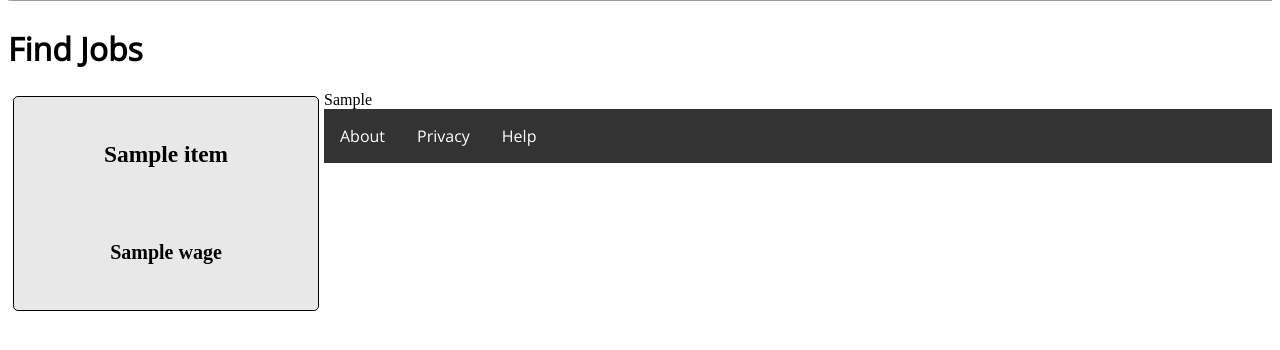
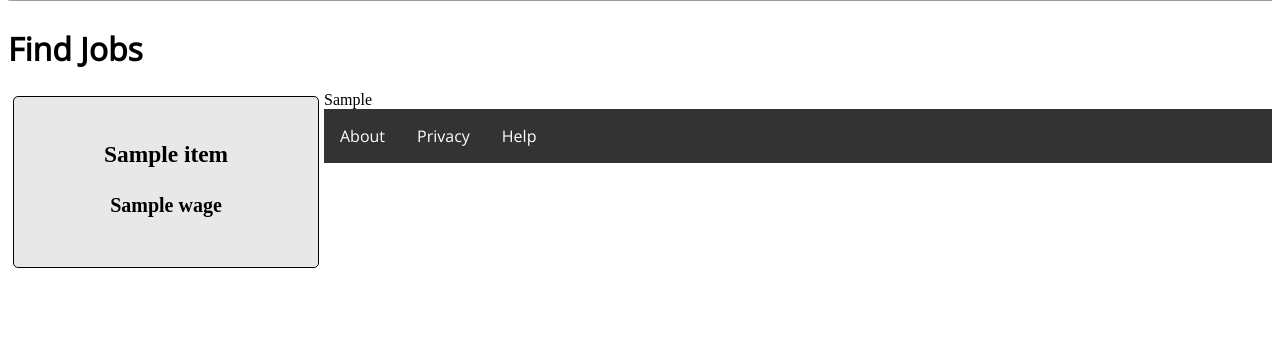
Before and after one commit to maya1amyx/YayTaskSF, a Python web app: template templates/FindJobs.html in a window 1280 px wide. Shown: the part 298-648 px from the top of the page. Run offline with Jinja, Linux system fonts and the light colour scheme; the template is opened without the code that fills it: most values are stand-ins (such as "Sample title", 1, 10 or a date in 2020).

Commit message:
more stuff

```diff
--- a/assets/styles.css
+++ b/assets/styles.css
@@ -59,6 +59,7 @@ p {
   margin:5px;
   word-wrap:normal;
   background-color: #e8e8e8;
+  height: 130px;
 }
 
 a:link{
--- a/templates/FindJobs.html
+++ b/templates/FindJobs.html
@@ -43,7 +43,6 @@
         <a href="/MoreInfo">
           <div class= "JobEntry">
             <h3>{{ item.title }}</h3>
-            <br>
             <h4>{{ item.wage }}</h4>
           </div>
         </a>
```
